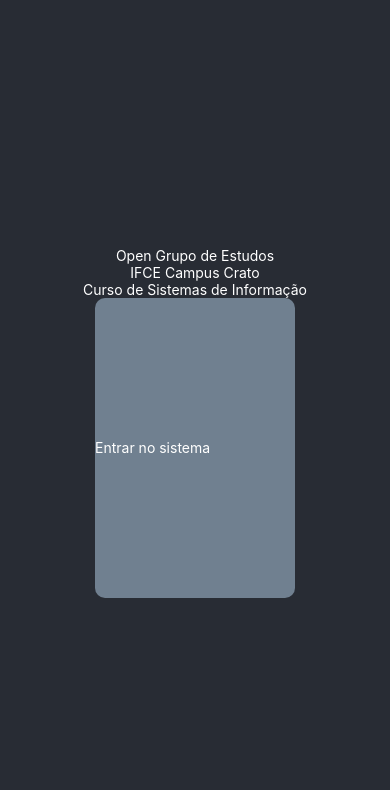
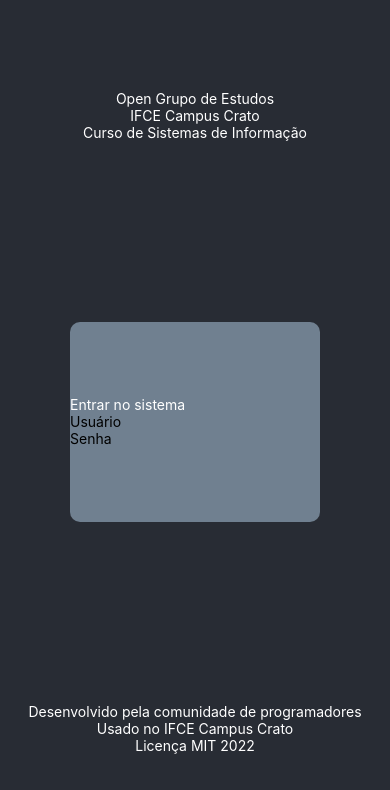
Before and after one commit to harleymacedo/open-grupos-estudo-frontend-mobile, a React Native app: screen / in a window 390 px wide. Shown: the top 790 px of the page. Built offline with nearby package versions, Linux system fonts and the light colour scheme.

Commit message:
Tela inicial melhorada

```diff
--- a/App.js
+++ b/App.js
@@ -5,12 +5,23 @@
 export default function App() {
   return (
     <View style={styles.container}>
+
       <StatusBar style="auto" />
-      <Text style={styles.text1}>Open Grupo de Estudos</Text>
-      <Text style={styles.text1}>IFCE Campus Crato</Text>
-      <Text style={styles.text1}>Curso de Sistemas de Informação</Text>
+
+      <View style={styles.containerCabecalho}>
+        <Text style={styles.text1}>Open Grupo de Estudos</Text>
+        <Text style={styles.text1}>IFCE Campus Crato</Text>
+        <Text style={styles.text1}>Curso de Sistemas de Informação</Text>
+      </View>
 
       <Login />
+
+      <View style={styles.containerCabecalho}>
+        <Text style={styles.text1}>Desenvolvido pela comunidade de programadores</Text>
+        <Text style={styles.text1}>Usado no IFCE Campus Crato</Text>
+        <Text style={styles.text1}>Licença MIT 2022</Text>
+      </View>
+
     </View>
   );
 }
@@ -20,9 +31,15 @@
     flex: 1,
     backgroundColor: '#282c34',
     alignItems: 'center',
-    justifyContent: 'center',
+    justifyContent: 'space-around',
   },
   text1: {
     color: 'white',
+  },
+  containerCabecalho: {
+    display: 'flex',
+    flexDirection: 'column',
+    justifyContent: 'center',
+    alignItems: 'center',
   }
 });
--- a/src/screens/Login.js
+++ b/src/screens/Login.js
@@ -4,6 +4,8 @@
     return (
         <View style={styles.container}>
             <Text style={styles.texto1}>Entrar no sistema</Text>
+            <TextInput placeholder='Usuário' />
+            <TextInput placeholder='Senha' />
         </View>
     )
 }
@@ -11,8 +13,8 @@
 const styles = StyleSheet.create({
     container: {
         backgroundColor: 'slategray',
-        height: 300,
-        width: 200,
+        height: 200,
+        width: 250,
         display: 'flex',
         flexDirection: 'column',
         justifyContent: 'center',
```
